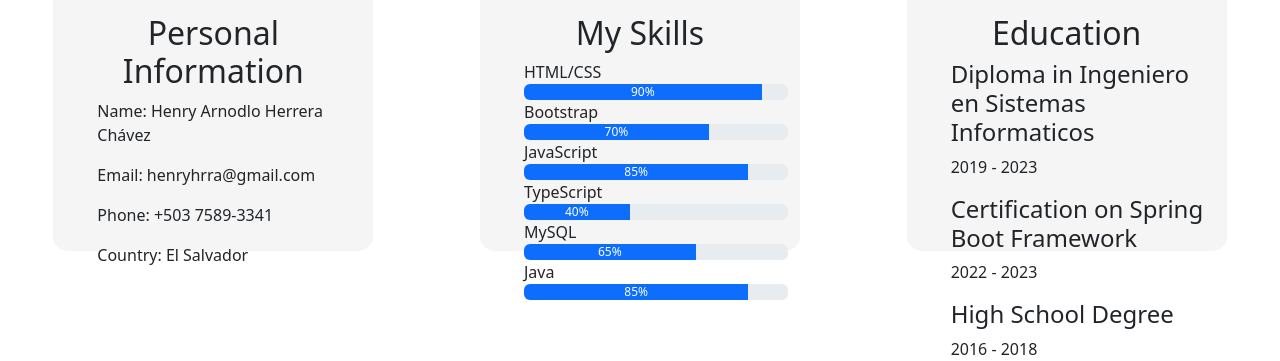
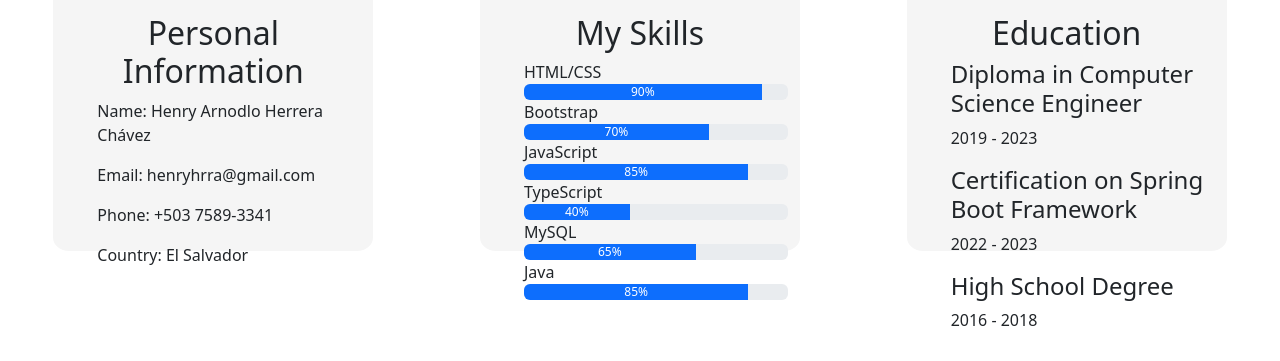
Before and after one commit to henryhrra/henryhrra.github.io, a plain HTML site: page index.html in a window 1280 px wide. Shown: the part 658-1019 px from the top of the page. After the commit the page ends 990 px from the top, so only its background shows below. Drawn offline with nearby package versions, Linux system fonts and the light colour scheme.

```diff
--- a/index.html
+++ b/index.html
@@ -153,7 +153,7 @@
                     <ul>
                         <li>
                             <div>
-                                <h4>Diploma in Ingeniero en Sistemas Informaticos</h4>
+                                <h4>Diploma in Computer Science Engineer</h4>
                                 <p>2019 - 2023</p>
                             </div>
                         </li>
```
